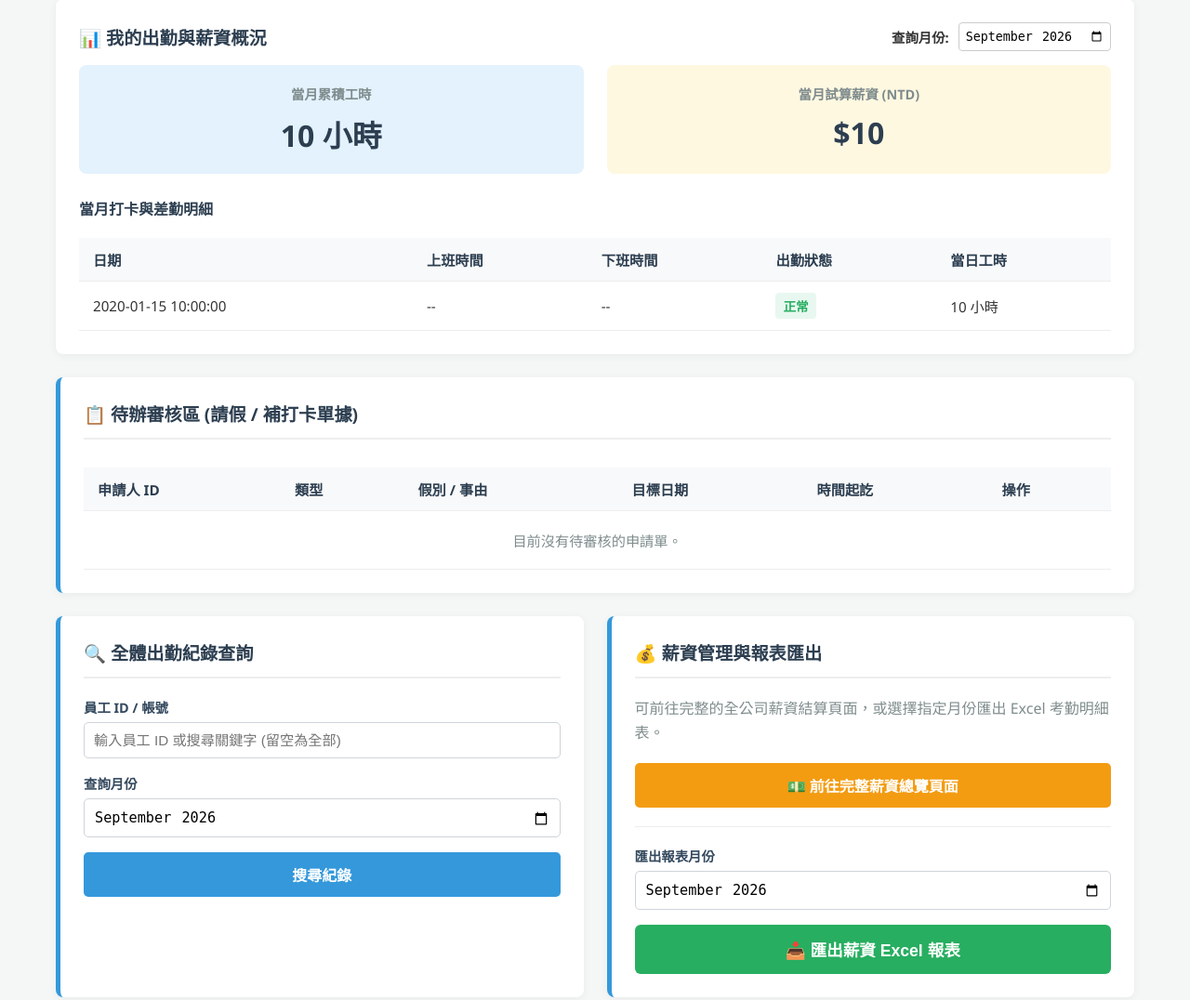
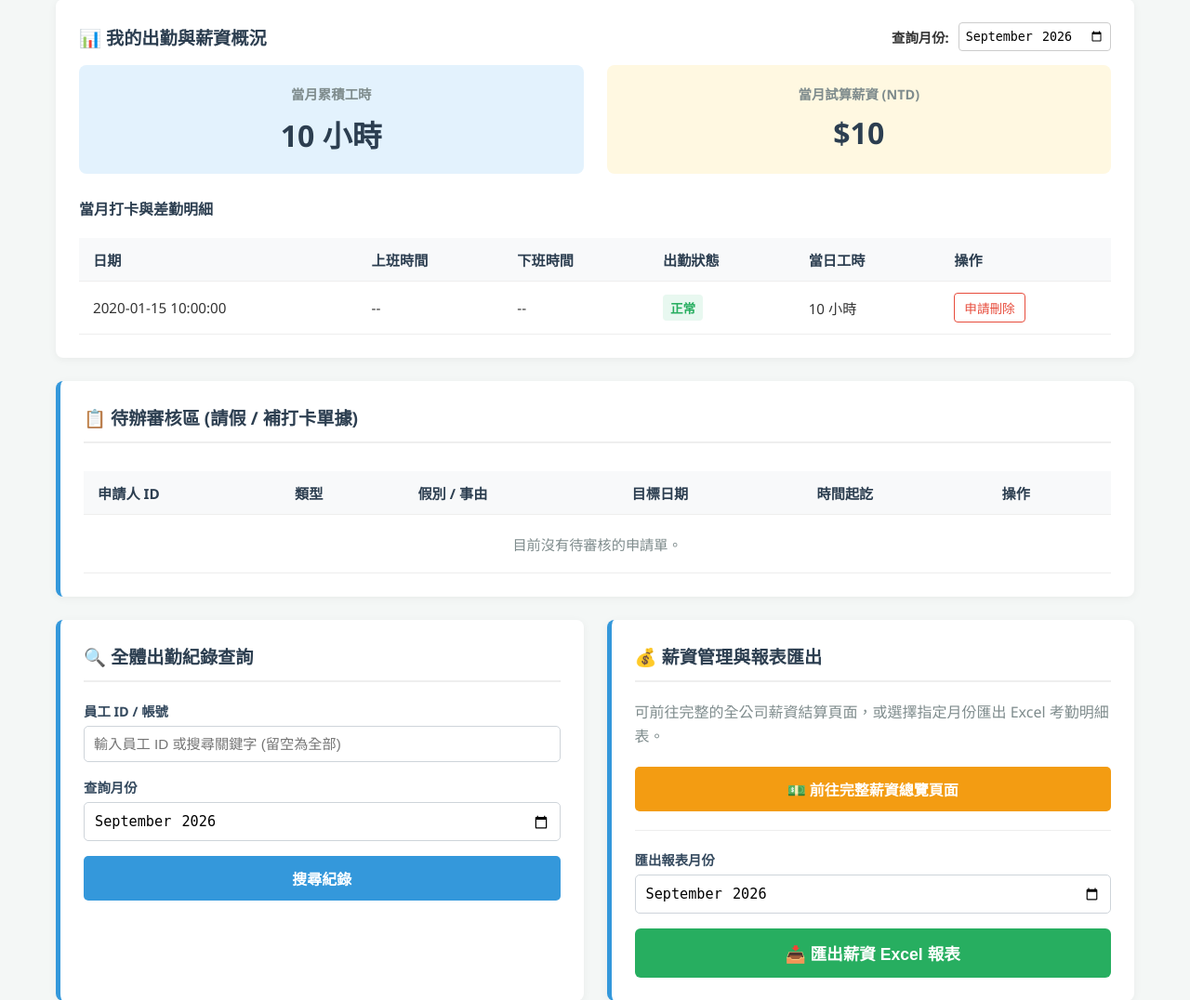
Before and after one commit to try91396-beep/TEST_DADING, a Flask app: page /webclock/ in a window 1280 px wide. Shown: the part 724-1800 px from the top of the page at 93% size. Run offline with Flask 3, Linux system fonts and the light colour scheme; the visitor is signed in with stand-in values (Sample User, id 1); a database or web service that is not in the repository returns one stand-in record (values such as "Sample title"); some libraries are stand-ins or nearby versions.

Commit message:
Update webclock.html
!!!前一個webclock.html版本為穩定版!!!主要修改說明：

表格標題與欄位調整：在「當月打卡與差勤明細」表格中新增 <th>操作</th> 欄位，並同步更換讀取狀態之 colspan 為 6。

動態渲染按鈕：更新 JavaScript 的 fetchMyRecords() 函式，在繪製個人打卡明細時，會為每筆紀錄帶入對應的 r.id 並渲染「申請刪除」按鈕。

新增刪除請求邏輯：補上 requestDeleteRecord(recordId) 函式，發送 delete_record 類型的 API 請求。

樣式優化：新增 .btn-outline-danger 樣式支援，確保按鈕視覺符合整體介面設計。

```diff
--- a/templates/webclock.html
+++ b/templates/webclock.html
@@ -82,6 +82,22 @@
         .btn-approve:hover { background-color: #27ae60; }
         .btn-reject { background-color: #e74c3c; }
         .btn-reject:hover { background-color: #c0392b; }
+
+        /* 外框警告按鈕 (申請刪除) */
+        .btn-outline-danger {
+            background-color: transparent;
+            color: #e74c3c;
+            border: 1px solid #e74c3c;
+            padding: 5px 10px;
+            border-radius: 4px;
+            cursor: pointer;
+            font-size: 0.85rem;
+            transition: all 0.2s ease;
+        }
+        .btn-outline-danger:hover {
+            background-color: #e74c3c;
+            color: white;
+        }
 
         /* 統計卡片 */
         .stat-card { padding: 20px; border-radius: 8px; text-align: center; }
@@ -217,10 +233,11 @@
                             <th>下班時間</th>
                             <th>出勤狀態</th>
                             <th>當日工時</th>
+                            <th>操作</th>
                         </tr>
                     </thead>
                     <tbody id="myRecordsTable">
-                        <tr><td colspan="5" style="text-align: center; color: #7f8c8d;">載入資料中...</td></tr>
+                        <tr><td colspan="6" style="text-align: center; color: #7f8c8d;">載入資料中...</td></tr>
                     </tbody>
                 </table>
             </div>
@@ -250,6 +267,8 @@
                                     <td>
                                         {% if req.request_type == 'leave' %}
                                             <span class="badge badge-warning">請假</span>
+                                        {% elif req.request_type == 'delete_record' %}
+                                            <span class="badge badge-reject" style="background-color: #fadbd8; color: #78281f;">刪除紀錄</span>
                                         {% else %}
                                             <span class="badge badge-info">補打卡</span>
                                         {% endif %}
@@ -258,7 +277,7 @@
                                         {% if req.leave_type %}[{{ req.leave_type }}] {% endif %}
                                         {{ req.reason or '無說明' }}
                                     </td>
-                                    <td>{{ req.target_date }}</td>
+                                    <td>{{ req.target_date or '--' }}</td>
                                     <td>{{ req.start_time or '--' }} ~ {{ req.end_time or '--' }}</td>
                                     <td>
                                         <button class="btn-action btn-approve" onclick="approveReq({{ req.id }}, true)">核准</button>
@@ -397,6 +416,32 @@
             .catch(err => console.error('提交申請失敗:', err));
         }
 
+        // --- 4.5. 申請刪除打卡紀錄 ---
+        function requestDeleteRecord(recordId) {
+            const reason = prompt("請輸入申請刪除此筆打卡紀錄的原因：");
+            if (!reason) return;
+
+            fetch('/webclock/requests', {
+                method: 'POST',
+                headers: { 'Content-Type': 'application/json' },
+                body: JSON.stringify({
+                    request_type: 'delete_record',
+                    original_record_id: recordId,
+                    reason: reason
+                })
+            })
+            .then(res => res.json())
+            .then(data => {
+                if (data.success) {
+                    alert("已送出刪除申請，請等待管理員審核！");
+                    location.reload();
+                } else {
+                    alert("申請失敗：" + (data.error || "未知錯誤"));
+                }
+            })
+            .catch(err => console.error('申請刪除失敗:', err));
+        }
+
         // --- 5. 取得個人當月打卡與薪資概況 ---
         function fetchMyRecords() {
             const month = document.getElementById('myMonth').value;
@@ -414,7 +459,7 @@
                 tbody.innerHTML = '';
 
                 if(!data.records || data.records.length === 0) {
-                    tbody.innerHTML = '<tr><td colspan="5" style="text-align:center; color:#7f8c8d;">該月份尚無打卡紀錄</td></tr>';
+                    tbody.innerHTML = '<tr><td colspan="6" style="text-align:center; color:#7f8c8d;">該月份尚無打卡紀錄</td></tr>';
                     return;
                 }
 
@@ -433,13 +478,18 @@
                             <td>${r.clock_out || '--'}</td>
                             <td>${statusBadge}</td>
                             <td>${r.work_hours} 小時</td>
+                            <td>
+                                <button class="btn-outline-danger" onclick="requestDeleteRecord(${r.id})">
+                                    申請刪除
+                                </button>
+                            </td>
                         </tr>
                     `;
                 });
             })
             .catch(err => {
                 console.error(err);
-                document.getElementById('myRecordsTable').innerHTML = '<tr><td colspan="5" style="text-align:center; color:red;">讀取個人紀錄失敗</td></tr>';
+                document.getElementById('myRecordsTable').innerHTML = '<tr><td colspan="6" style="text-align:center; color:red;">讀取個人紀錄失敗</td></tr>';
             });
         }
 
```
